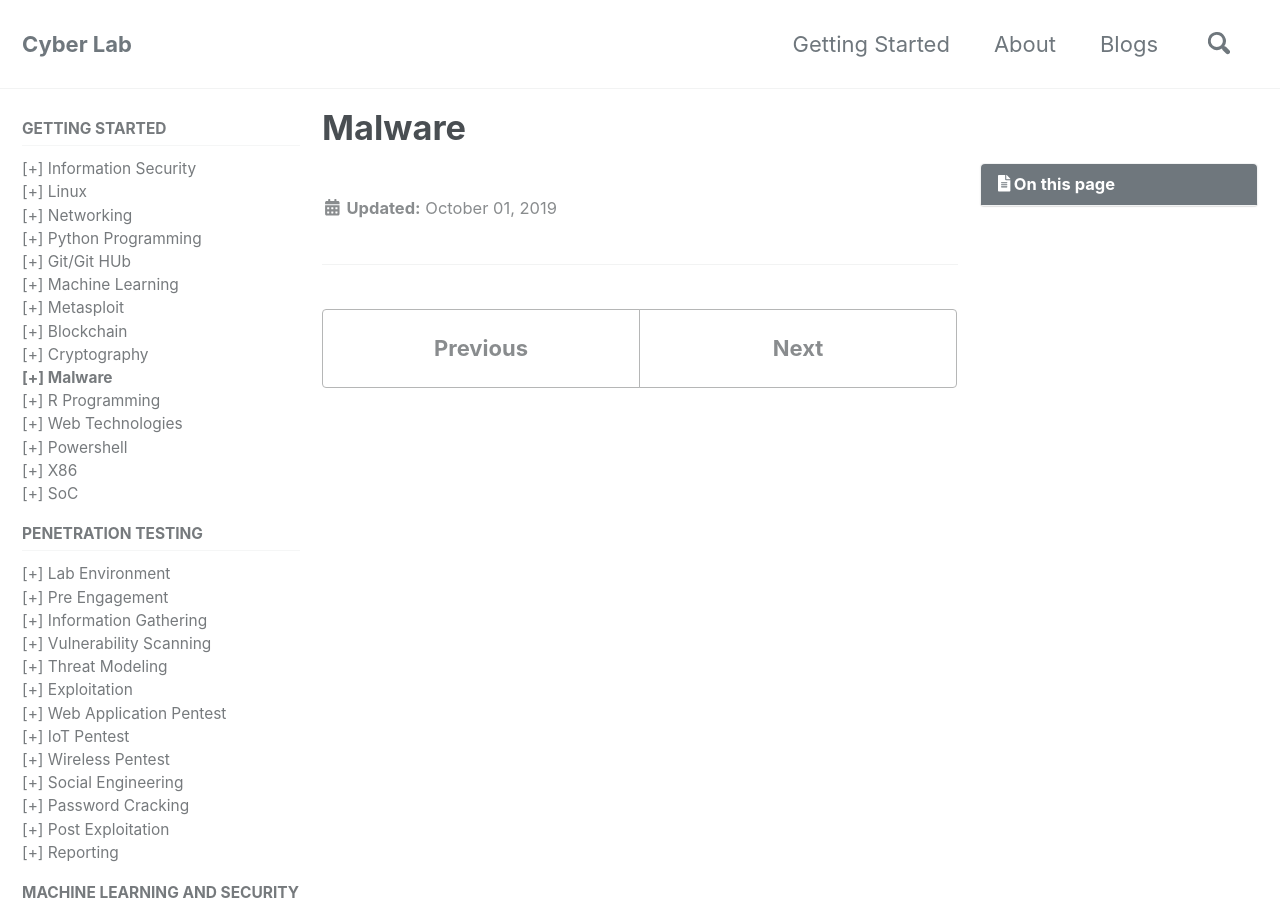
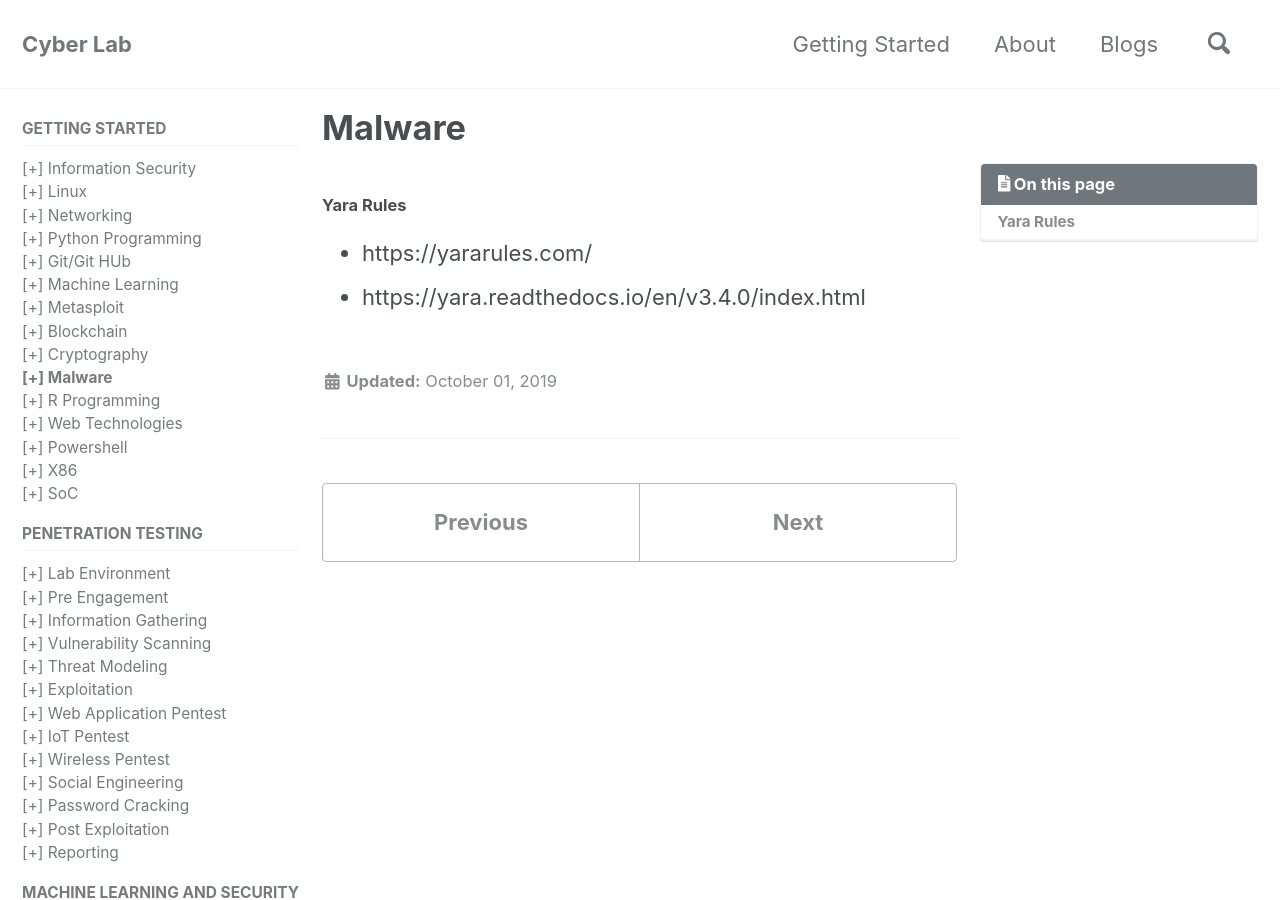
Before and after one commit to mohareti/cyberlab, a Jekyll site: the page built from _docs/10_Malware_Analysis.md, in a window 1280 px wide and 900 px high. Built offline with Jekyll 4.4.1, drawn with Linux system fonts in a browser that asks for light colours; cached includes are drawn as plain includes; nearby versions of some CDN libraries.

Commit message:
Update 10_Malware_Analysis.md

```diff
--- a/_docs/10_Malware_Analysis.md
+++ b/_docs/10_Malware_Analysis.md
@@ -3,3 +3,9 @@ title: "Malware"
 permalink: /docs/10_Malware_Analysis/
 toc: true
 ---
+
+
+
+#### Yara Rules
+- https://yararules.com/
+- https://yara.readthedocs.io/en/v3.4.0/index.html
```
